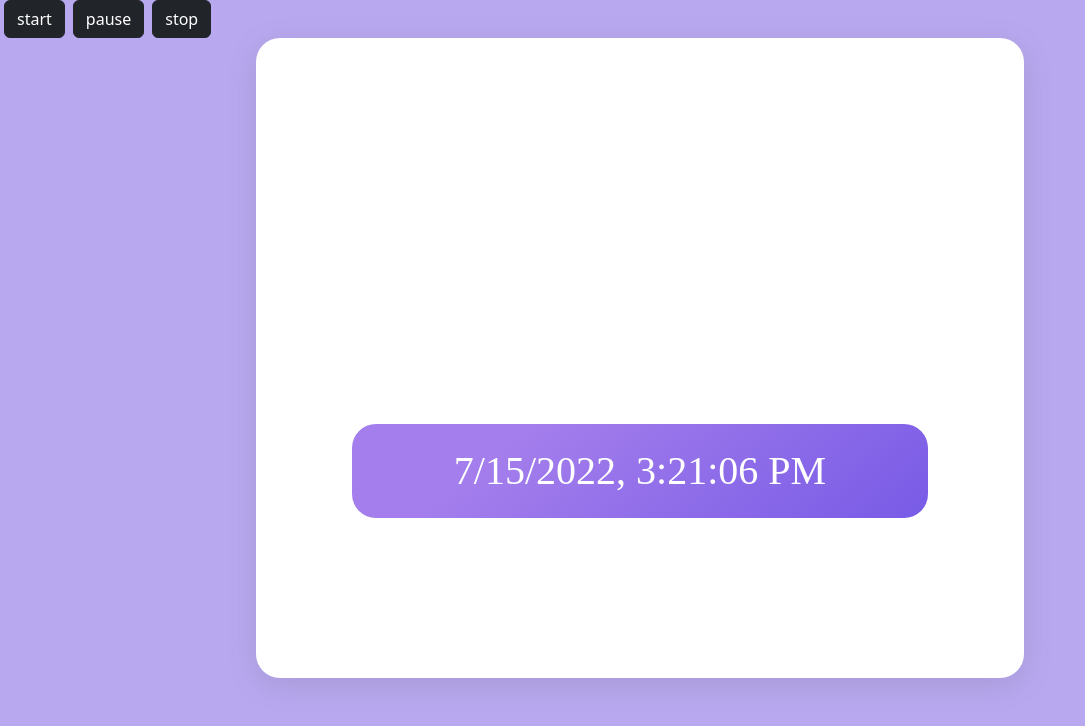
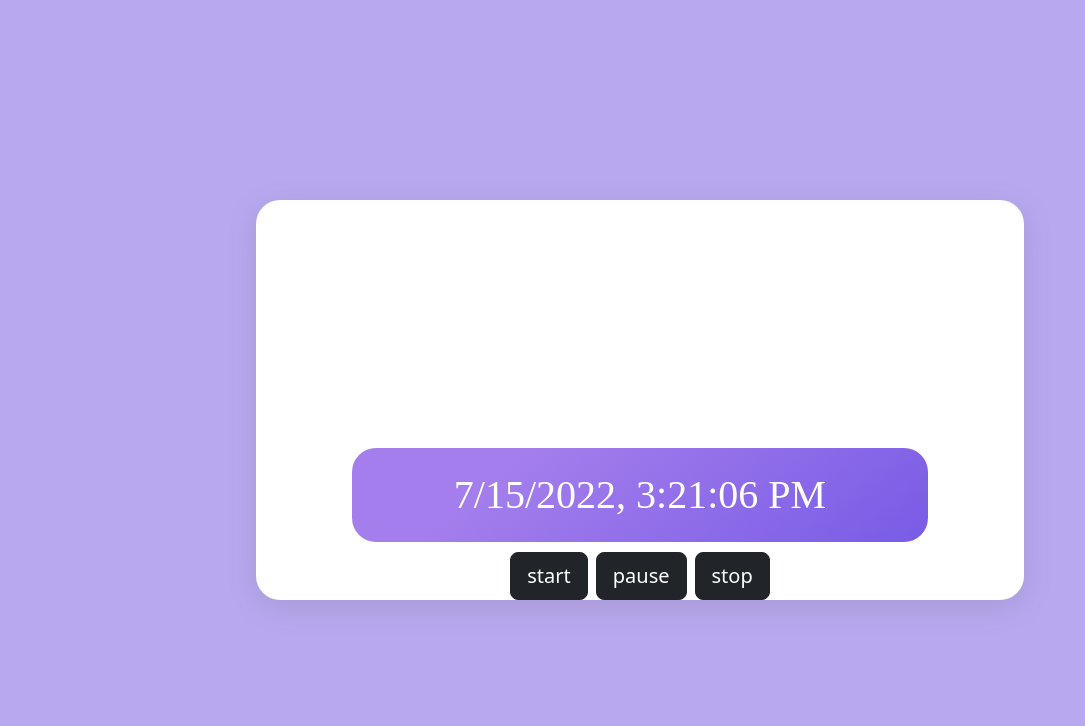
Before and after one commit to clairemurphy288/react-timer, a React (Create React App) app: page / in a window 1280 px wide. Shown: the top 726 px of the page, without its empty margins (0-1085 px from the left). Built offline with nearby package versions, Linux system fonts and the light colour scheme; a web font is replaced by a local one.

Commit message:
front-end improvements

```diff
--- a/src/components/timer.css
+++ b/src/components/timer.css
@@ -1,18 +1,22 @@
 .body {
     background-color: #B8A8F0;
+    display: flex;
+    flex-direction: column;
+    justify-content: center;
+    align-items: center;
     min-height: 100vh;
-    margin: auto;
 }
 .container1 {
     display: flex;
     width: 60%;
-    min-height: 80vh;
-    margin: auto;
-    position: relative;
-    justify-content: center;
+    min-height: 50vh;
+    justify-content: flex-end;
+    align-items: center;
+    flex-direction: column;
     box-shadow: rgba(100, 100, 111, 0.2) 0px 7px 29px 0px;
     border-radius: 24px;
     background-color: white;
+    gap: 10px;
 
 
 }
@@ -27,12 +31,10 @@ h1 {
     margin: 0;
 }
 .timer-box {
-    position: absolute;
     text-align: center;
     background: #785be6;
     background: linear-gradient(321deg, rgba(120,91,230,1) 0%, rgba(164,126,236,1) 74%);
     width: 75%;
-    bottom: 25%;
     padding: 3% 2%;
     border-radius: 24px;
 }
--- a/src/components/timer.js
+++ b/src/components/timer.js
@@ -33,7 +33,6 @@ export default function Timer(props) {
 
     function pauseTimer(e) {
         if (pause === "pause") {
-            console.log("hiiii");
             setNewInt(clearInterval(interval));
             console.log("pause timer");
             setPause("unpause");
@@ -45,7 +44,6 @@ export default function Timer(props) {
 
     useEffect(()=> {
         if(pause === "unpause" && interval === undefined) {
-            console.log("hiiiiiiiiiii")
             console.log(msToTime(deltaTime))
         } else if(pause === "pause" && interval === undefined) {
             console.log("the intial time: " + initialTime);
@@ -77,17 +75,19 @@ export default function Timer(props) {
 
     return (
         <div className="body">
-            <button onClick={startTimer}  className="btn btn-dark mx-1">start</button>
-            <button onClick={pauseTimer} className="btn btn-dark mx-1">{pause}</button>
-            <button onClick={stopTimer} className="btn btn-dark mx-1">stop</button>
+            <div className="container1">
+            <div className = "timer-box">
+                    <h1 id="timer">{`${date}` }</h1>
+                </div>
+                <div className="d-flex justify-content-center">
 
-            <div className="container1">
-                <div className = "timer-box">
-                    <h1 id="timer">{`${date}` }</h1>
-
+                    <button onClick={startTimer}  className="btn btn-lg  btn-dark mx-1">start</button>
+                    <button onClick={pauseTimer} className="btn btn-lg btn-dark mx-1">{pause}</button>
+                    <button onClick={stopTimer} className="btn btn-lg btn-dark mx-1">stop</button>
                 </div>
 
             </div>
+
         </div>);
 
 }
```
